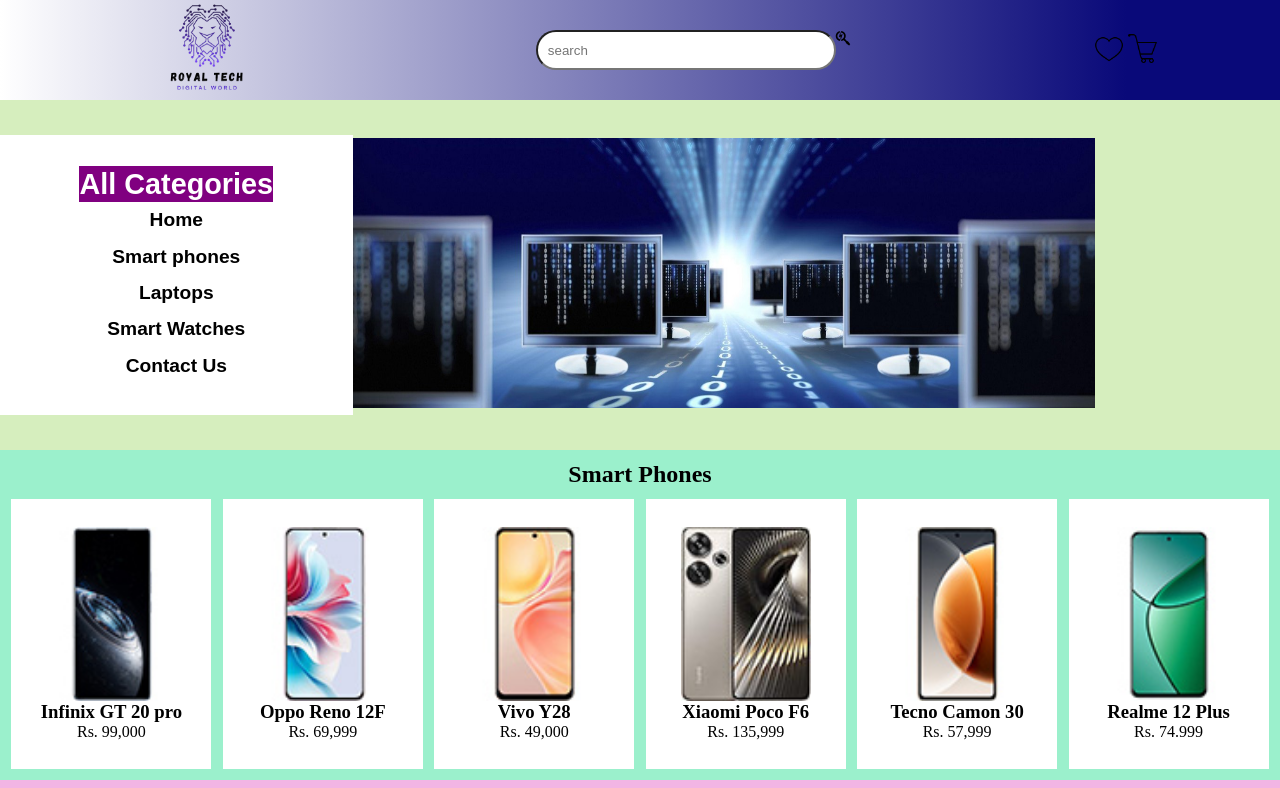
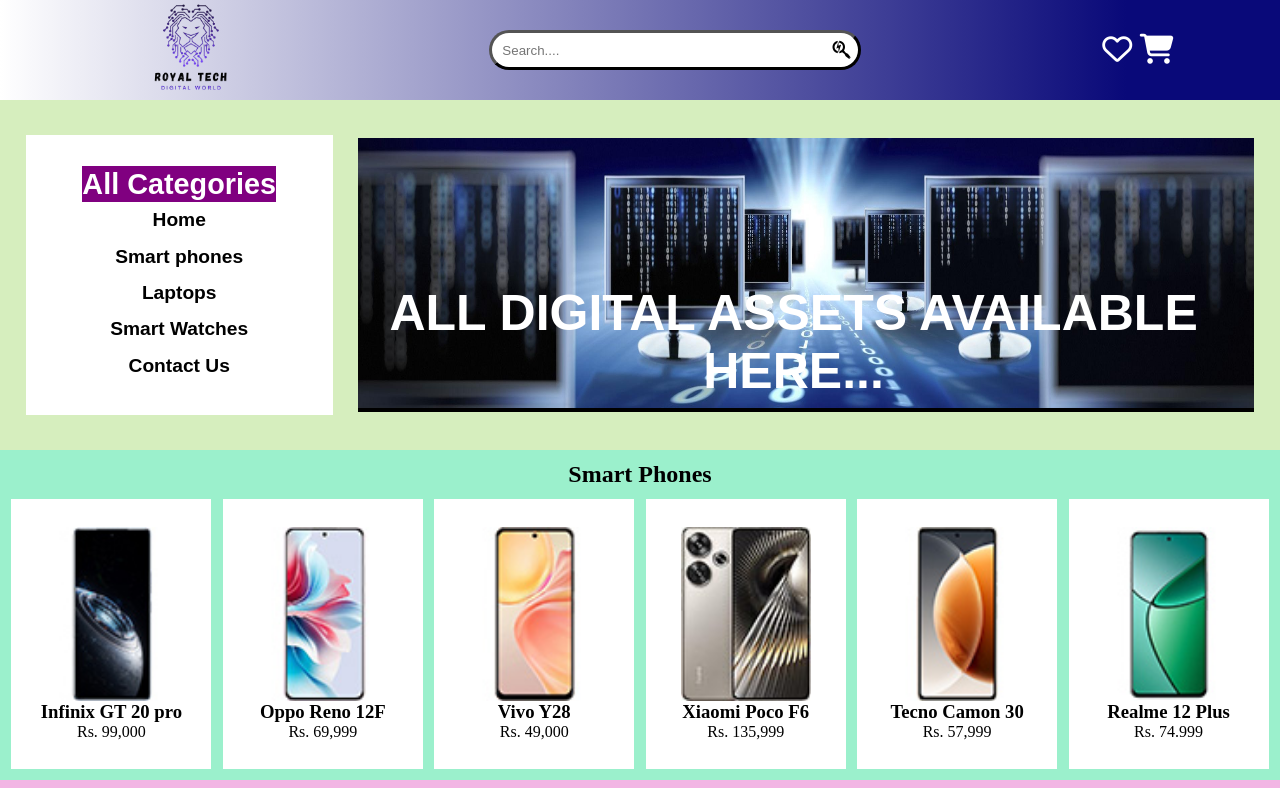
Before and after one commit to mhuzaifa360/task05-html-css-responsive-product-catalogue-website, a plain HTML site: page index.html in a window 1280 px wide. Shown: the top 788 px of the page. Drawn offline with Linux system fonts and the light colour scheme.

Commit message:
change the logo of navbar , update search bar of navbar add icon to searchbar and also update two heart and cart icons of navbar and add text to home content image

```diff
--- a/index.html
+++ b/index.html
@@ -18,22 +18,25 @@
         </div>
 
         <div class="search-bar">
+
             <div class="bar">
                 <form action="">
-                    <input type="search" placeholder="search">
+                    <input type="search" placeholder="Search....">
                 </form>
 
             </div>
-            <div class="icon">
+
+            <div class="search-icon">
 
                 <i class="fa-brands fa-searchengin"></i>
             </div>
 
         </div>
 
-        <div class="icons">
-            <img src="./images/heart.png" alt="">
-            <img src="./images/cart.png" alt="">
+        <div class="navbar-icons">
+            <i class="fa-regular fa-heart"></i>
+            <i class="fa-solid fa-cart-shopping"></i>
+
         </div>
 
     </div>
@@ -48,8 +51,16 @@
             <a href="#smart-watches">Smart Watches</a>
             <a href="#contact-us">Contact Us</a>
         </div>
-        <div class="img">
-           <img src="./images/Screenshot (2).png" alt="">
+
+        <div class="home-content-img">
+            <div class="text">
+                <h1>ALL DIGITAL ASSETS  AVAILABLE HERE...</h1>
+
+            </div>
+            <div class="img">
+                <img src="./images/pc wallpaper more cropted more more.jpg" alt="">
+
+            </div>
         </div>
     </div>
 
@@ -159,7 +170,7 @@
     <!--!-------endbar ----------->
     <footer id="Contact-us">
 
-        <div class="icons">
+        <div class="footer-icons">
             <a href=""><img src="./images/gmail-icon.png" alt=""></a>
 
             <a href=""><img src="./images/facebook-icon.png" alt=""></a>
--- a/style.css
+++ b/style.css
@@ -16,33 +16,54 @@
     flex-direction: row;
     justify-content: space-around;
     align-items: center;
+    /* flex-wrap: wrap; */
 }
 .logo img{
     width: 170px;
 }
 
 .search-bar{
+    /* background: #000 */
+    width: 400px;
     display: flex;
     flex-direction: row;
     /* height: 100px; */
 }
+.bar{
+    width: 100%;
+    /* background: #875e5e; */
+}
 .bar input{
-    width: 300px;
+    width: 100%;
     height: 40px;
     border-radius: 50px;
     padding: 10px;
-    color: ;
+    border: 3px outset black;
+    /* color: ; */
 }
-.icon i{
+.search-icon i{
     color: black;
-    /* z-index: ; */
+    background: #ffffff;
+    font-size: 20px;
+    position: relative;
+    right: 34px;
+    top: 5px;
+    border-radius: 80px;
+    padding: 5px;
+
 
 }
-.icons img{
-    /* color: #c93939; */
-    width: 30px;
+.search-icon i:hover{
+    color: white;
+    background: #000;
+
 }
 
+
+.navbar-icons{
+    color: white;
+    font-size: 30px;
+}
 /* *------ HOME CONTENT  ------------ */
 .home-content{
     width: 100%;
@@ -52,11 +73,11 @@
     flex-direction: row;
     align-items: center;
     /* padding: 2%; */
-    justify-content: space-around;
+    justify-content: space-evenly;
 
 }
 .vertical-navbar{
-    width: 28%;
+    width: 24%;
     height: 280px;
     background: white;
     display: flex;
@@ -76,11 +97,29 @@
     text-decoration: none;
     color: black;
 }
-.img img{
-    /* padding-left: 3%; */
-    width: 80%;
+.home-content-img{
+    background: #000;
+    width: 70%;
+}
+.home-content-img img{
+    width: 100%;
     height: 270px;
-    /* z-index: 3; */
+}
+.home-content-img .text{
+    width: 68%;
+    height: 200px;
+    /* background: #000; */
+    display: flex;
+    /* justify-content: center; */
+    align-items: flex-end;
+    position: absolute;
+    top: 200px;
+    font-size: 25px;
+}
+.home-content-img .text h1{
+    text-align: center;
+    color: white ;
+    font-family: Arial, Helvetica, sans-serif;
 }
 
 /* *------ SMART PHONES  ------------ */
@@ -204,3 +243,7 @@
     flex-direction: column;
     align-items: center;
 }
+.footer-icons img{
+    /* color: #c93939; */
+    width: 50px;
+}
```
Also changed, not shown: images/pc wallpaper more cropted more more.jpg (added), images/pc wallpaper more cropted more.jpg (added), images/pc wallpaper more cropted.jpg (added), images/wp2044709-networking-wallpapers.jpg (added).
